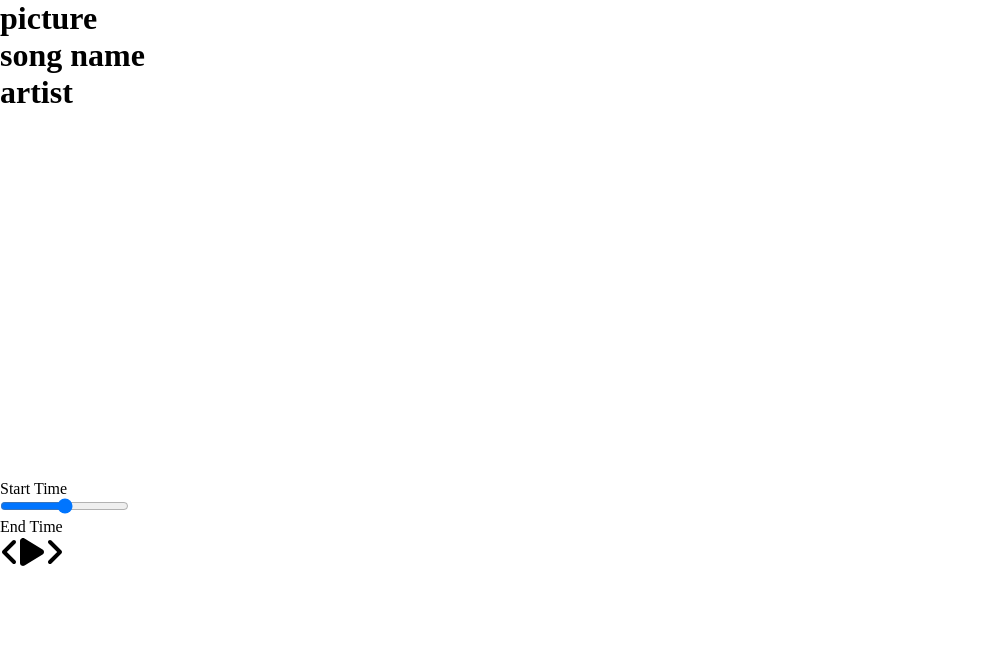
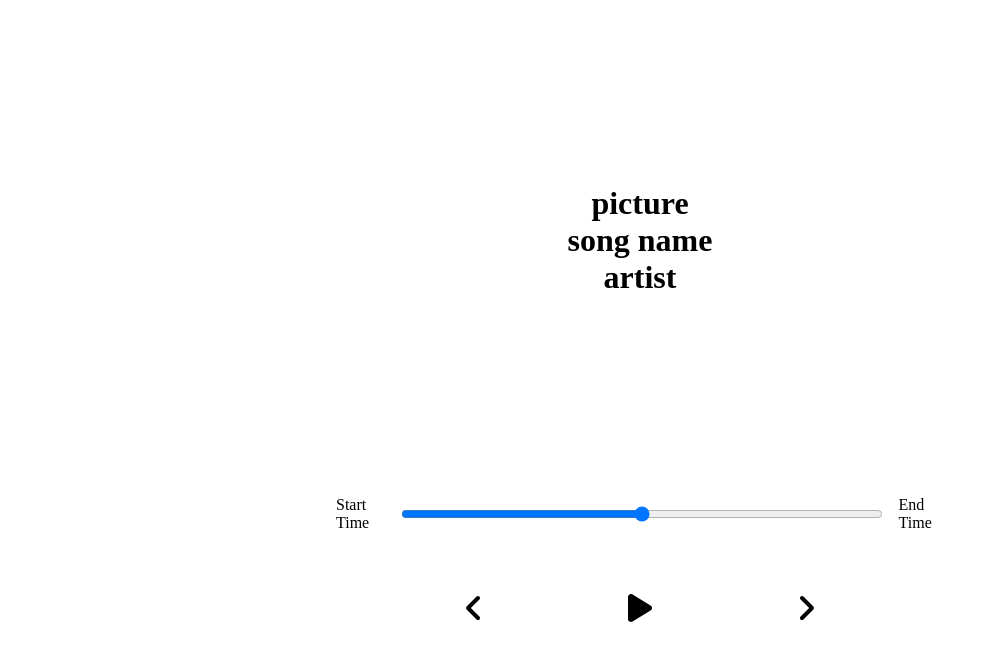
Before and after one commit to evvrit/music-player, a React (Create React App) app in the folder react-player/: page / in a window 1280 px wide. Shown: the top 660 px of the page, without its empty margins (0-995 px from the left). Built offline with nearby package versions, Linux system fonts and the light colour scheme.

Commit message:
added song data and imported

```diff
--- a/react-player/package.json
+++ b/react-player/package.json
@@ -9,9 +9,11 @@
     "@testing-library/jest-dom": "^5.16.5",
     "@testing-library/react": "^13.4.0",
     "@testing-library/user-event": "^13.5.0",
+    "node-sass": "npm:sass@^1.57.1",
     "react": "^18.2.0",
     "react-dom": "^18.2.0",
-    "react-scripts": "^5.0.1",
+    "react-scripts": "^2.1.3",
+    "react-uuid": "^2.0.0",
     "sass": "^1.57.1",
     "web-vitals": "^2.1.4"
   },
--- a/react-player/src/App.js
+++ b/react-player/src/App.js
@@ -4,6 +4,8 @@ import "./styles/app.scss";
 // Import Components
 import Player from "./components/Player";
 import Song from "./components/Song";
+// Import Util
+import data from "./util";
 
 function App() {
   return (
--- a/react-player/src/styles/_player.scss
+++ b/react-player/src/styles/_player.scss
@@ -1,3 +1,30 @@
-.song-container {
-  min-height: 60vh;
+.player-container {
+  min-height: 20vh;
+  display: flex;
+  flex-direction: column;
+  align-items: center;
+  justify-content: space-between;
 }
+
+.time-control {
+  width: 50%;
+  display: flex;
+  input {
+    width: 100%;
+    padding: 1rem 2rem;
+  }
+  p {
+    padding: 1rem;
+  }
+}
+
+.play-control {
+  display: flex;
+  justify-content: space-between;
+  align-items: center;
+  padding: 1rem;
+  width: 30%;
+  svg {
+    cursor: pointer;
+  }
+}
--- a/react-player/src/styles/_song.scss
+++ b/react-player/src/styles/_song.scss
@@ -0,0 +1,7 @@
+.song-container {
+  min-height: 60vh;
+  display: flex;
+  flex-direction: column;
+  justify-content: center;
+  align-items: center;
+}
--- /dev/null
+++ b/react-player/src/util.js
@@ -0,0 +1,98 @@
+import uuid from "react-uuid";
+
+function ChillHop() {
+  return [
+    {
+      name: "igloo palace",
+      artist: "invention_",
+      cover: "https://i.scdn.co/image/ab67616d0000b273bfae77d24f20c98fd085b124",
+      id: uuid(),
+      active: false,
+      color: ["#713fa2", "#fedab6"],
+      audio: "https://mp3.chillhop.com/serve.php/?mp3=45157",
+    },
+    {
+      name: "Lavender",
+      artist: "El Train",
+      cover: "https://i.scdn.co/image/ab67616d0000b273c2e1acd21db80a0ac70cc097",
+      id: uuid(),
+      active: false,
+      color: ["#111D1B", "#B9A775"],
+      audio: "https://mp3.chillhop.com/serve.php/?mp3=49428",
+    },
+    {
+      name: "Mantilla",
+      artist: " Bao, Broken Transient",
+      cover: "https://i.scdn.co/image/ab67616d0000b2737d13bd78245db84e4fe8388b",
+      id: uuid(),
+      active: false,
+      color: ["#5D84FB", "#D9A3FB"],
+      audio: "https://mp3.chillhop.com/serve.php/?mp3=45147",
+    },
+    {
+      name: "Moving on",
+      artist: " Nymano, Suuna",
+      cover: "https://i.scdn.co/image/ab67616d0000b273e4b701e608c1ab38ff52498b",
+      id: uuid(),
+      active: false,
+      color: ["#2FB1EB", "#E4D1F1"],
+      audio: "https://mp3.chillhop.com/serve.php/?mp3=45154",
+    },
+    {
+      name: "Soul Reflection",
+      artist: "Aphrow, Yoann Garel",
+      cover: "https://i.scdn.co/image/ab67616d0000b273ad4684d5743071f6c1fb2ff7",
+      id: uuid(),
+      active: false,
+      color: ["#36EAFB", "#E7B0F3"],
+      audio: "https://mp3.chillhop.com/serve.php/?mp3=42390",
+    },
+    {
+      name: "Special Person",
+      artist: "less.people",
+      cover: "https://i.scdn.co/image/ab67616d0000b273db2f8581f63adf9f012b0c22",
+      id: uuid(),
+      active: false,
+      color: ["#593A35", "#DFB384"],
+      audio: "https://mp3.chillhop.com/serve.php/?mp3=45169",
+    },
+    {
+      name: "Green Valley Trail",
+      artist: "Ruck P",
+      cover: "https://i.scdn.co/image/ab67616d0000b2731ff35f02b13346a07cc44228",
+      id: uuid(),
+      active: false,
+      color: ["#0F1D20", "#A4563F"],
+      audio: "https://mp3.chillhop.com/serve.php/?mp3=41930",
+    },
+    {
+      name: "Highland Park After Dark",
+      artist: "Teddy Roxpin",
+      cover: "https://i.scdn.co/image/ab67616d0000b273f95667a0d5b275728dc8bfe1",
+      id: uuid(),
+      active: false,
+      color: ["#1F2B27", "#622D29"],
+      audio: "https://mp3.chillhop.com/serve.php/?mp3=41931",
+    },
+    {
+      name: "Hayride",
+      artist: "anbuu, Florent Garcia",
+      cover: "https://i.scdn.co/image/ab67616d0000b2735124ed8122c1bea474d41740",
+      id: uuid(),
+      active: false,
+      color: ["#964E5A", "#F5A369"],
+      audio: "https://mp3.chillhop.com/serve.php/?mp3=41882",
+    },
+    {
+      name: "Full Circle",
+      artist: "Moods",
+      cover: "https://i.scdn.co/image/ab67616d0000b27369ec7fc728f2589824eea11f",
+      id: uuid(),
+      active: false,
+      color: ["#597C44", "#4C6689"],
+      audio: "https://mp3.chillhop.com/serve.php/?mp3=35507",
+    },
+  ];
+}
+
+export default ChillHop;
```
Also changed, not shown: 1 other file (tests, documents, lock files or other folders).
